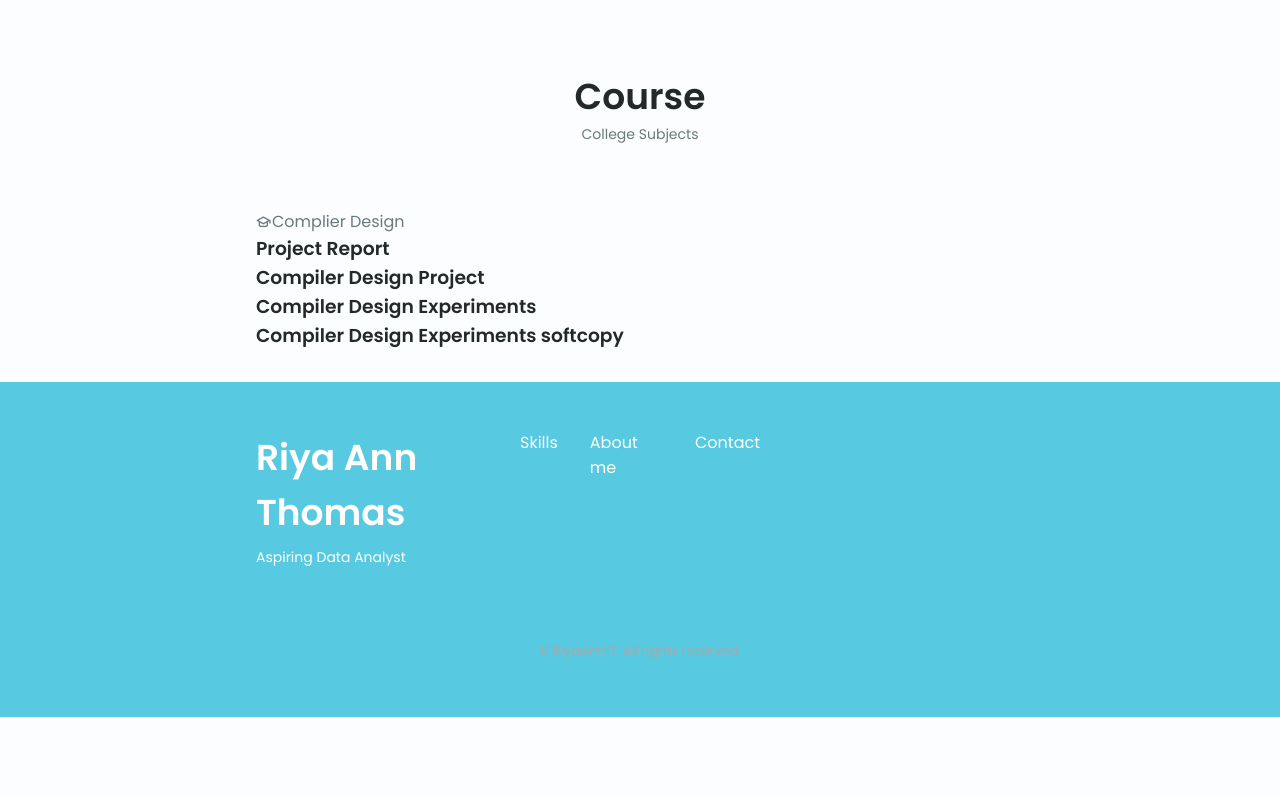
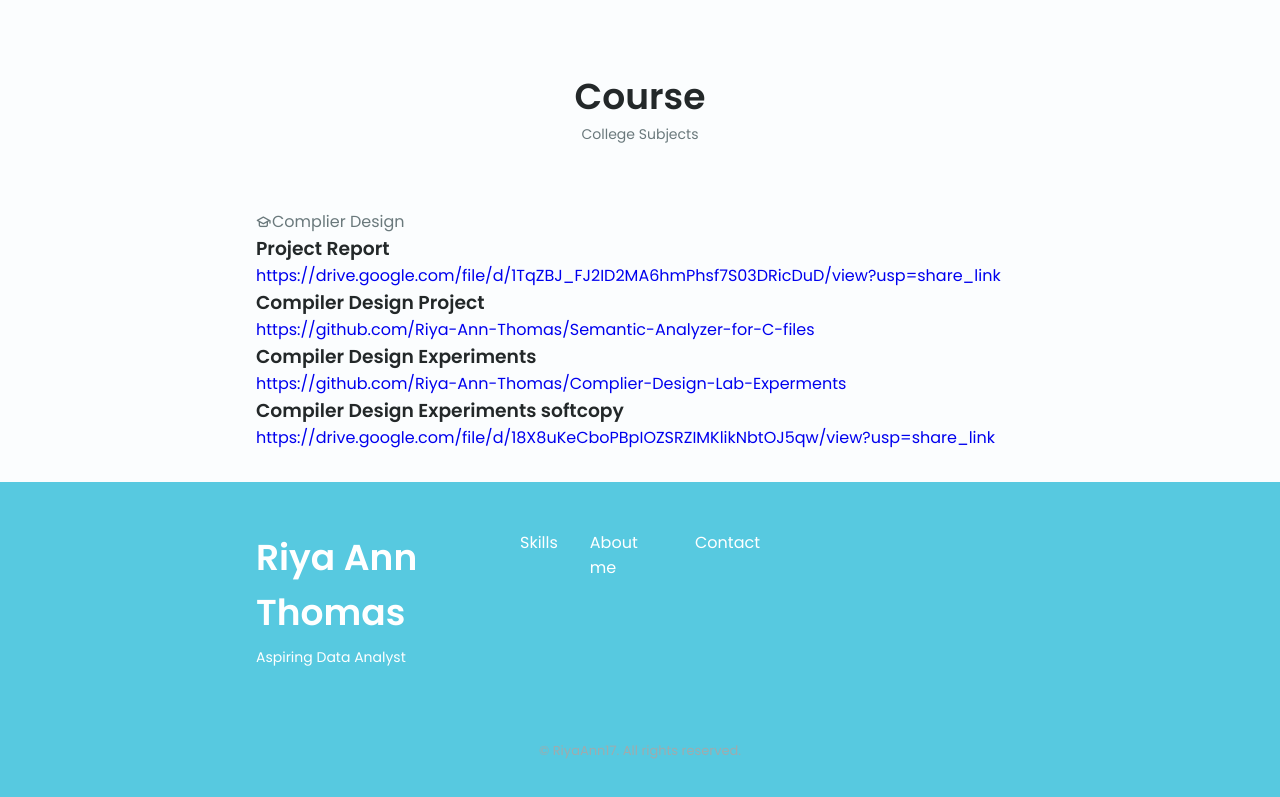
Before and after one commit to Riya-Ann-Thomas/Portfolio, a plain HTML site: page index.html in a window 1280 px wide. Shown: the part 3400-4197 px from the top of the page. Before the commit the page ends 4117 px from the top, so only its background shows below. Drawn offline with nearby package versions, Linux system fonts and the light colour scheme.

Commit message:
Update index.html

```diff
--- a/index.html
+++ b/index.html
@@ -423,7 +423,7 @@
                  <div>
                      <h3 class="course__title">Project Report
                      </h3>
-                     <span class="course__subtitle"> <a href = "https://drive.google.com/file/d/1TqZBJ_FJ2ID2MA6hmPhsf7S03DRicDuD/view?usp=share_link"></a>
+                     <span class="course__subtitle"> <a href = "https://drive.google.com/file/d/1TqZBJ_FJ2ID2MA6hmPhsf7S03DRicDuD/view?usp=share_link">https://drive.google.com/file/d/1TqZBJ_FJ2ID2MA6hmPhsf7S03DRicDuD/view?usp=share_link</a>
                      </span>
                  </div>
 
@@ -444,7 +444,7 @@
                 <div>
                     <h3 class="course__title">Compiler Design Project
                     </h3>
-                    <span class="course__subtitle"> <a href = "https://github.com/Riya-Ann-Thomas/Semantic-Analyzer-for-C-files"></a></span>
+                    <span class="course__subtitle"> <a href = "https://github.com/Riya-Ann-Thomas/Semantic-Analyzer-for-C-files">https://github.com/Riya-Ann-Thomas/Semantic-Analyzer-for-C-files</a></span>
                 </div>
             </div>
 
@@ -453,7 +453,7 @@
                 <div>
                     <h3 class="course__title">Compiler Design Experiments
                     </h3>
-                    <span class="course__subtitle"> <a href = "https://github.com/Riya-Ann-Thomas/Complier-Design-Lab-Experments"></a>     </span>
+                    <span class="course__subtitle"> <a href = "https://github.com/Riya-Ann-Thomas/Complier-Design-Lab-Experments">https://github.com/Riya-Ann-Thomas/Complier-Design-Lab-Experments</a>     </span>
                 </div>
 
                 <div>
@@ -473,7 +473,7 @@
                 <div>
                     <h3 class="course__title">Compiler Design Experiments softcopy
                     </h3>
-                    <span class="course__subtitle"> <a href = "https://drive.google.com/file/d/18X8uKeCboPBpIOZSRZIMKlikNbtOJ5qw/view?usp=share_link"></a></span>
+                    <span class="course__subtitle"> <a href = "https://drive.google.com/file/d/18X8uKeCboPBpIOZSRZIMKlikNbtOJ5qw/view?usp=share_link">https://drive.google.com/file/d/18X8uKeCboPBpIOZSRZIMKlikNbtOJ5qw/view?usp=share_link</a></span>
                 </div>
             </div>
         </section>
```
